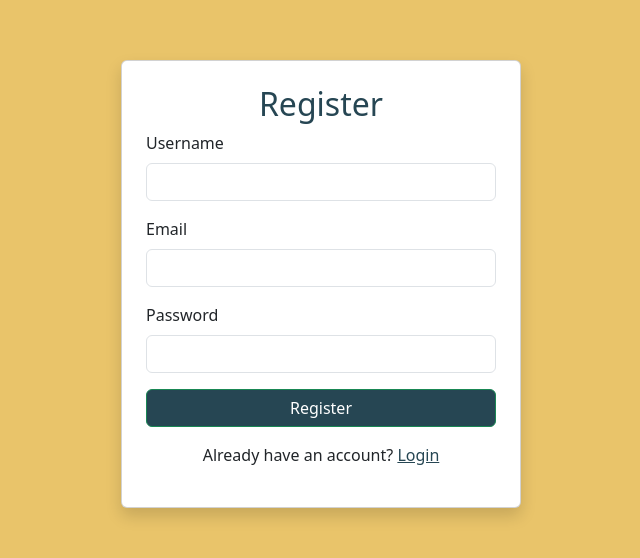
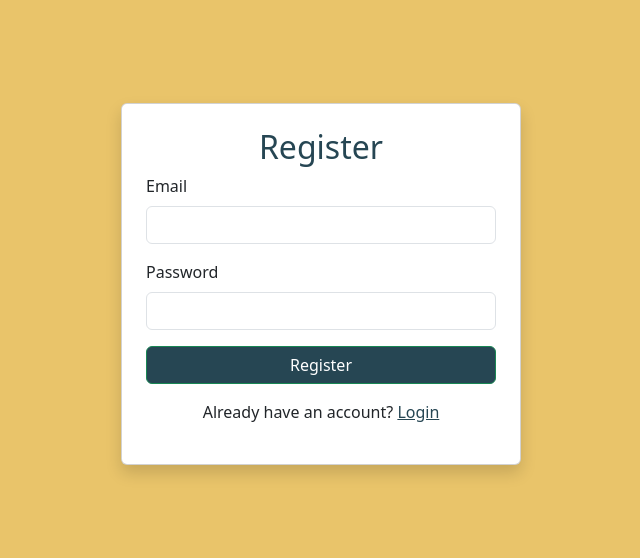
Before and after one commit to Shyam-Works/Xpense, a Next.js app: page /register in a window 1280 px wide. Shown: the part 116-674 px from the top of the page, without its empty margins (319-959 px from the left). Built offline with nearby package versions, Linux system fonts and the light colour scheme.

Commit message:
Update AuthForm.js

```diff
--- a/src/components/AuthForm.js
+++ b/src/components/AuthForm.js
@@ -1,6 +1,4 @@
 import { useState } from "react";
-import InputField from "./InputField";
-import Button from "./Button";
 import { useRouter } from "next/router";
 
 export default function AuthForm({ type }) {
@@ -30,7 +28,7 @@ export default function AuthForm({ type }) {
       setMessage(data.message || data.error);
 
       if (res.ok) {
-        // On successful registration  redirect to login
+        // On successful registration redirect to login
         if (type === "register") {
           setTimeout(() => {
             router.push("/login");
@@ -59,19 +57,7 @@ export default function AuthForm({ type }) {
           {type === "login" ? "Login" : "Register"}
         </h2>
         <form onSubmit={handleSubmit}>
-          {type === "register" && (
-            <div className="mb-3">
-              <label className="form-label">Username</label>
-              <input
-                type="text"
-                className="form-control"
-                value={formData.username}
-                onChange={handleChange}
-                name="username"
-                required
-              />
-            </div>
-          )}
+          {/* Removed the username field */}
           <div className="mb-3">
             <label className="form-label">Email</label>
             <input
@@ -96,10 +82,9 @@ export default function AuthForm({ type }) {
           </div>
           <button
             type="submit"
-            className={`btn w-100 ${
-              type === "login" ? "btn-success" : "btn-success"
-            }` }
-           style={{backgroundColor: "#264653"}}>
+            className={`btn w-100 ${type === "login" ? "btn-success" : "btn-success"}`}
+            style={{ backgroundColor: "#264653" }}
+          >
             {type === "login" ? "Login" : "Register"}
           </button>
         </form>
```
